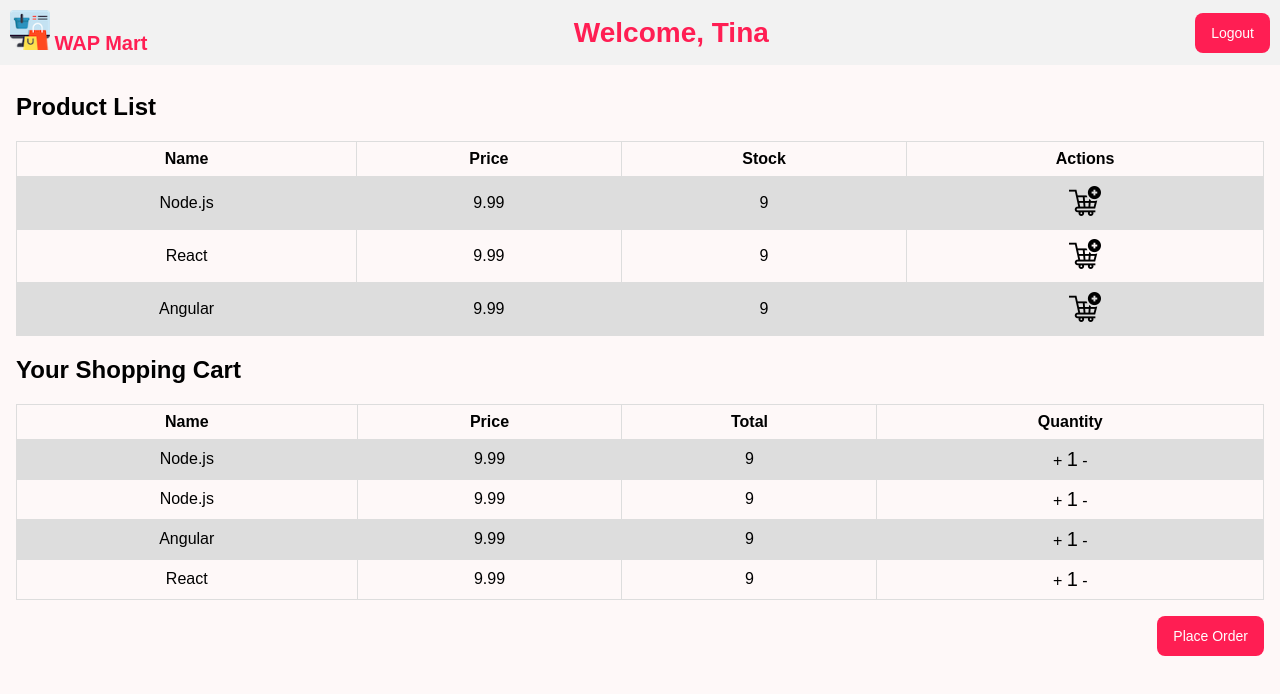
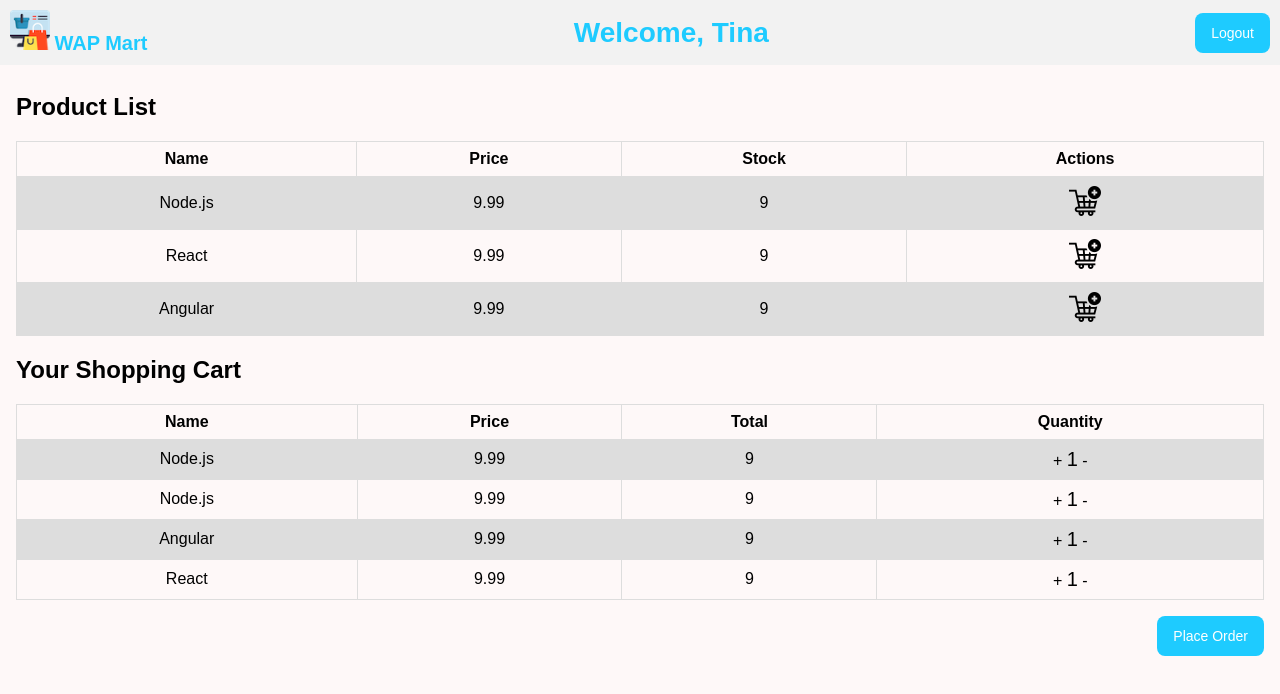
Before and after one commit to phyothinzaraung/WAP_Labs, a plain HTML site: page Lab3/shopping-cart.html in a window 1280 px wide. Drawn offline with Linux system fonts and the light colour scheme.

Commit message:
change color commit

```diff
--- a/Lab3/shopping-cart.css
+++ b/Lab3/shopping-cart.css
@@ -20,16 +20,16 @@ header{
 
 strong {
     font-size: 20px;
-    color: rgb(255, 30, 83);
+    color: rgb(30, 203, 255);
 }
 
 #welcome{
     font-size: 28px;
-    color: rgb(255, 30, 83);
+    color: rgb(30, 203, 255);
 }
 
 button{
-    background-color: rgb(255, 30, 83);
+    background-color: rgb(30, 203, 255);
     border-radius: 8px;
     border-style: none;
     box-sizing: border-box;
```
